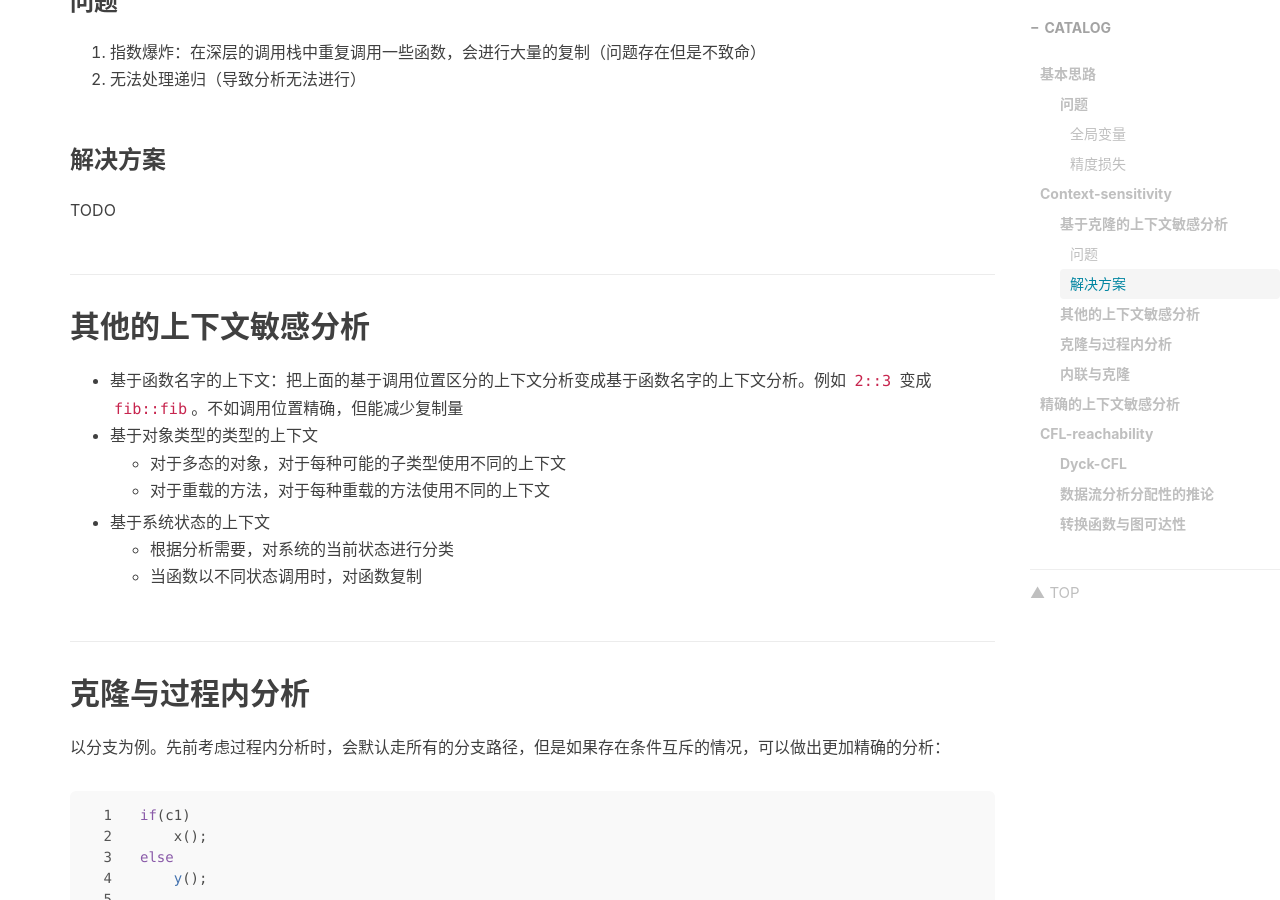
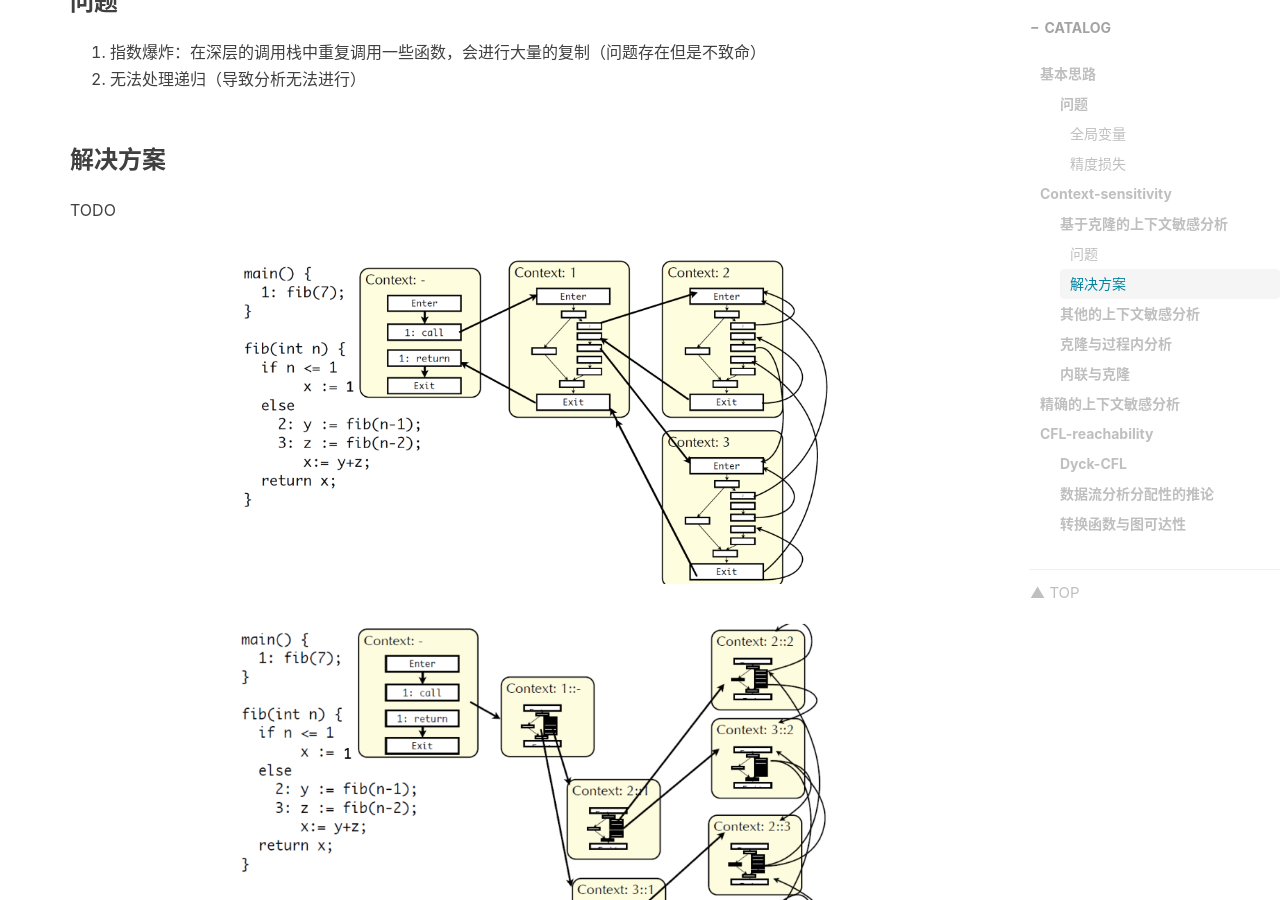
Before and after one commit to LogicLee0902/-LogicLee0902.github.io, a Jekyll site: the page built from _posts/software-analysis/2021-10-07-software-analysis-04-interprocedural_analysis.md, in a window 1280 px wide and 900 px high, scrolled down 2006 px. Built offline with Jekyll 4.4.1, drawn with Linux system fonts in a browser that asks for light colours; nearby versions of some CDN libraries; comment, search, counter and statistics services are not loaded.

Commit message:
add pics for interprocedure analysis

```diff
--- a/_posts/software-analysis/2021-10-07-software-analysis-04-interprocedural_analysis.md
+++ b/_posts/software-analysis/2021-10-07-software-analysis-04-interprocedural_analysis.md
@@ -68,6 +68,10 @@ Clone-based Context-Sensitive Analysis。
 ### 解决方案
 
 TODO
+
+![](/img/in-post/post-software-analysis/interprocedure-analysis-clone-depth-one.png){:height="600px" width="600px"}
+
+![](/img/in-post/post-software-analysis/interprocedure-analysis-clone-depth-two.png){:height="600px" width="600px"}
 
 ## 其他的上下文敏感分析
 
@@ -155,6 +159,8 @@ $$
 
 在进行上下文敏感性分析时，可以给系统中的每一处调用分配唯一一对括号，如果路径上的符号符合 Dyck 的文法，那么是可行路径。
 
+![Dyck CFL in Interprocedure Analysis](/img/in-post/post-software-analysis/dyck-cfl-interprocedure-analysis.png){:height="500px" width="500px"}
+
 ## 数据流分析分配性的推论
 
 对于一个满足分配性的数据流分析 $X$，其 $\mathtt{entry}$ 节点的初值是 $I^X$。
```
Also changed, not shown: _posts/software-analysis/2021-10-07-software-analysis-02-dataflow-analysis.md (+2 -0 lines), img/in-post/post-software-analysis/dyck-cfl-interprocedure-analysis.png (added), img/in-post/post-software-analysis/interprocedure-analysis-clone-depth-one.png (added), img/in-post/post-software-analysis/interprocedure-analysis-clone-depth-two.png (added), img/in-post/post-software-analysis/symbol-analysis-lattice.png (added).
